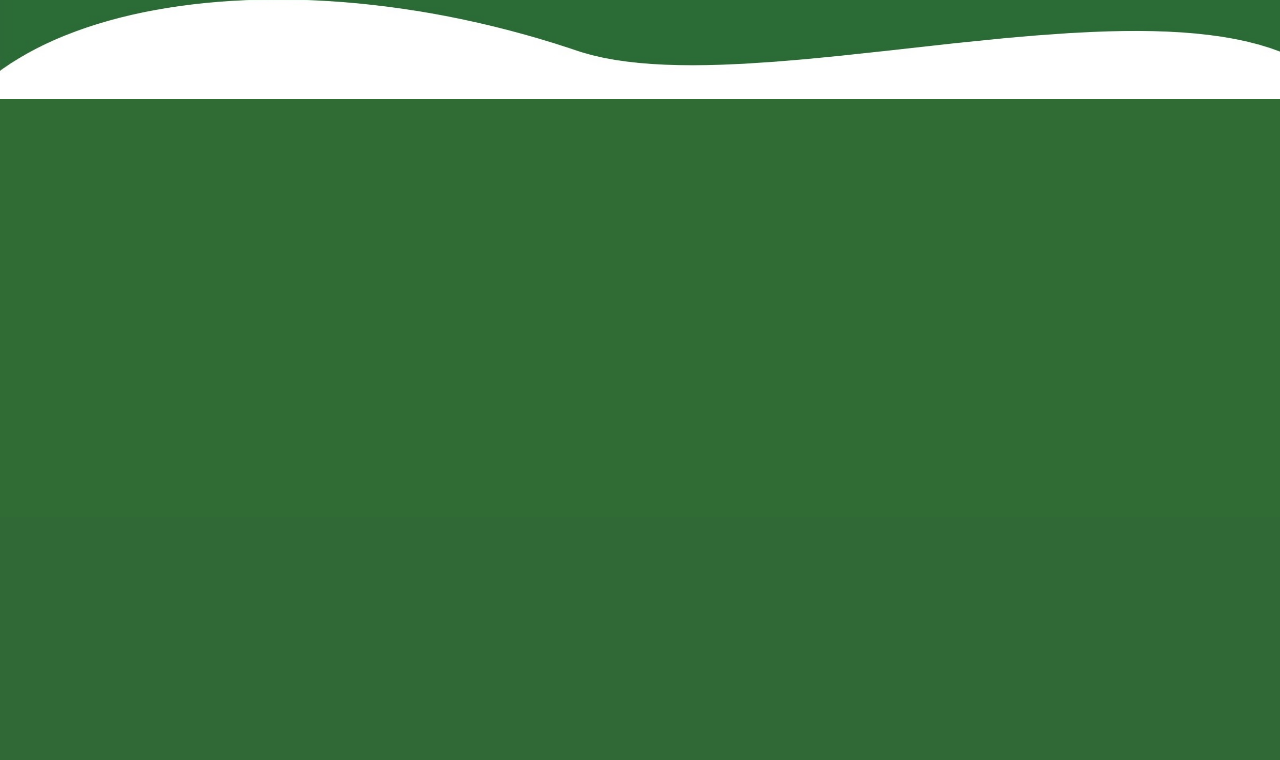
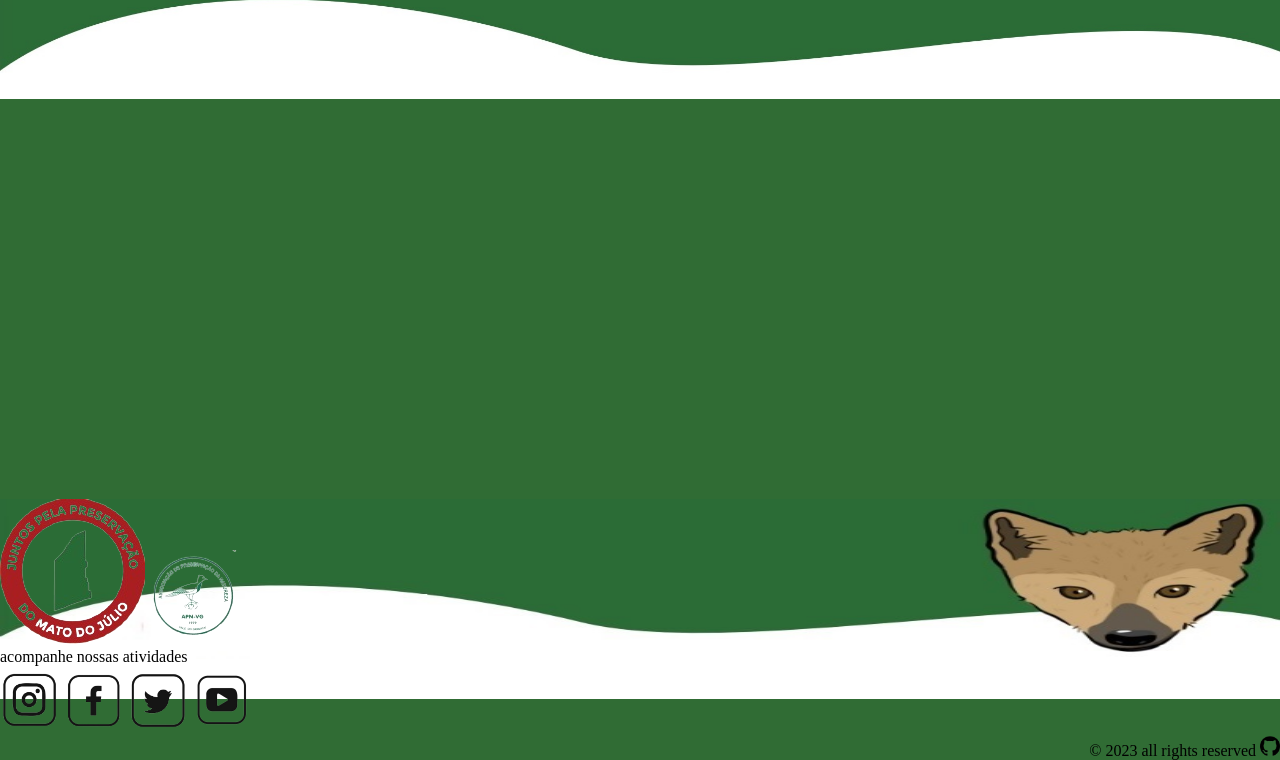
Before and after one commit to CassianoElias/PROJETO_INTEGRADOR_MATO_DO_JULIO, a PHP site: page / in a window 1280 px wide. Shown: the part 4012-4772 px from the top of the page. Before the commit the page ends 4111 px from the top, so only its background shows below. Run offline with PHP 8.4, Linux system fonts and the light colour scheme; some web fonts are replaced.

Commit message:
iniciando o footer

```diff
--- /dev/null
+++ b/css/footer.css
@@ -0,0 +1,27 @@
+footer{
+    background-size: 100% 80%;
+    background-position: top 100% ;
+    background-repeat: no-repeat;
+    background-image: url("../imagens/footer.jpg");
+    background-color: white;
+    width: 100%;
+    height: 200px;
+}
+
+.logofooter{
+    width: auto;
+    height: auto;
+}
+
+#footer_copyright{
+    width: auto;
+    float: right;
+}
+.imgrede{
+    width: 60px;
+    height: auto;
+}
+.imggithub{
+    width: 20px;
+    height: auto;
+}
--- a/css/menu.css
+++ b/css/menu.css
@@ -68,6 +68,8 @@
         color: green;
         background-color: white;
     }
-
+    li :hover{
+        background-color: var(--background-verde);
+    }
 }
 /*https://youtu.be/P9cSVCGj0I0/*
--- a/index.html
+++ b/index.html
@@ -4,9 +4,10 @@
     <title>Mato do Julio</title>
     <meta charset="UTF-8"/>
 	<meta name="viewport" content="width=device-width, initial-scale=1.0" />
-	<link rel="shortcut icon" type="image/x-icon" href="./imagens/favicon/iconfavicon.ico">
+	<link rel="shortcut icon" type="image/x-icon" href="./imagens/favicon/icon_favicon.ico">
 	<link rel="stylesheet" type="text/css" href="./css/index.css">
 	<link rel="stylesheet" type="text/css" href="./css/menu.css">
+    <link rel="stylesheet" type="text/css" href="./css/footer.css">
 	<link rel="preconnect" href="https://fonts.googleapis.com">
     <link rel="preconnect" href="https://fonts.gstatic.com" crossorigin>
     <link href="https://fonts.googleapis.com/css2?family=Felipa&family=Lobster+Two&display=swap" rel="stylesheet">
@@ -93,9 +94,35 @@
     </div>
     </body>
     <div id="hr"></div>
-<footer>
- <div>
-		<img src="" alt="">
- </div>
-</footer>
+
+    <footer>
+        <div id="footer_content">
+            <div id="footer_contacts">
+
+            <img class="logofooter" src="./imagens/./logo-removebg-preview.png"  alt="logomatodojulio" title="Mato do Julio">
+            <img class="logofooter" src="./imagens/associacao-removebg-preview.png" alt="logoassociacao" title="Associação de preservação da natureza">
+
+
+                </div>
+                <div id="footer_social_media">
+                    <p>acompanhe nossas atividades</p>
+                    <a href="https://www.instagram.com/matodojulio/" class="social" alt="Instagram" >
+                    <img class="imgrede" src="./imagens/redes/logo_insta.png" alt="instagram" title="Instagram"></a>
+
+                    <a href="https://www.facebook.com/matodojulio/" class="social alt="Facebook" >
+                    <img class="imgrede" src="./imagens/redes/logo_face.png" alt="Facebook"  title="Facebook"></a>
+
+                    <a href="https://twitter.com/MatoDoJulio" class="social" alt="Twitter" title="Twitter" >
+                    <img class="imgrede" src="./imagens/redes/logo_twitter.png" alt="Twitter" title="Twitter"></a>
+
+                    <a href="https://www.youtube.com/@matodojulio" class="social" alt="Youtube" >
+                    <img class="imgrede" src="./imagens/redes/logo_youtube.png" alt="Youtube" title="Youtube"></a>
+                </div>
+
+
+        <div id="footer_copyright" >
+            &#169
+            2023 all rights reserved <a href="https://github.com/CassianoElias"> <img class="imggithub" src="./imagens/redes/github.png" alt="github"> </a>
+        </div>
+    </footer>
 </html>
```
Also changed, not shown: imagens/associacao-removebg-preview.png (added), imagens/associacao.jpg (added), imagens/favicon/icon_favicon.ico (added), imagens/favicon/iconfavicon.ico (deleted), imagens/footer.jpg, imagens/icon/close_white_36dp.svg (deleted), imagens/icon/menu_white_36dp.svg (deleted), imagens/logo-removebg-preview.png (added), imagens/redes/github.png (added), imagens/redes/logo_face.png (added), imagens/redes/logo_insta.png (added), imagens/redes/logo_twitter.png (added), imagens/redes/logo_youtube.png (added).
